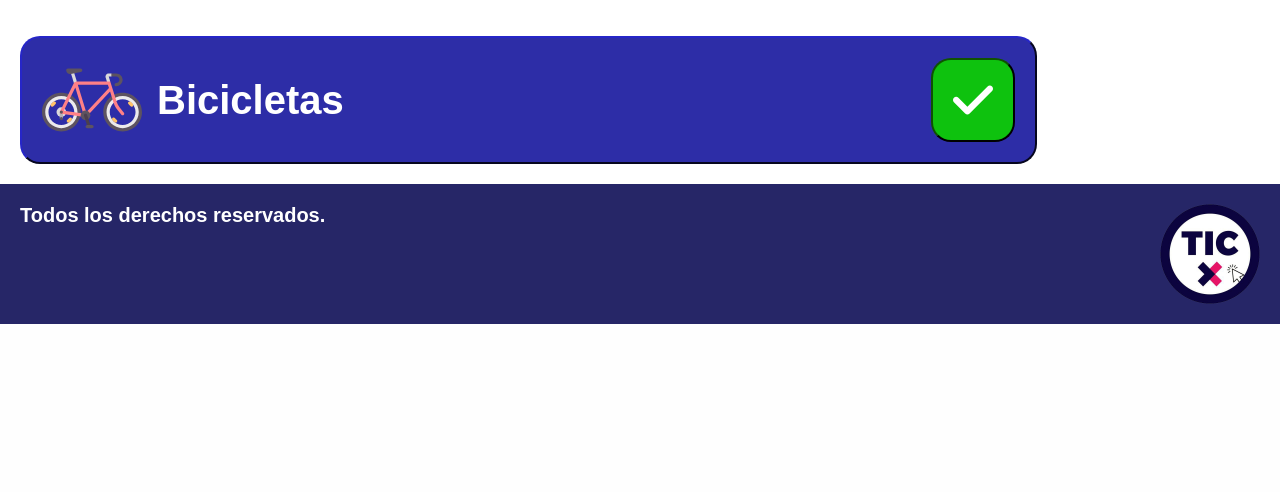
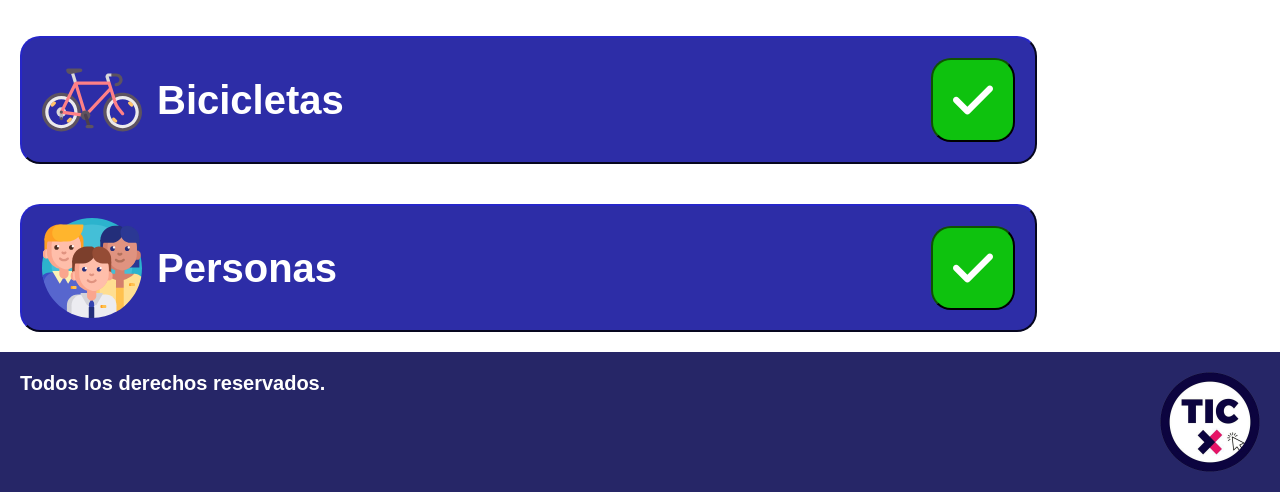
Before and after one commit to MatiasSingermann/IBODS-Fullstack, a Flask app: page / in a window 1280 px wide. Shown: the part 1576-2068 px from the top of the page. Before the commit the page ends 1900 px from the top, so only its background shows below. Run offline with Flask 2, Linux system fonts and the light colour scheme.

Commit message:
Personas agregadas

```diff
--- a/IBODS/static/index.js
+++ b/IBODS/static/index.js
@@ -54,6 +54,11 @@ document.addEventListener("DOMContentLoaded", () => {
     const btntildebicicletas = document.querySelector("#tilde-bicicletas");
     const btncruzbicicletas = document.querySelector("#cruz-bicicletas");
 
+    // Personas
+    const btnpersonas = document.querySelector("#checkbox-personas");
+    const btntildepersonas = document.querySelector("#tilde-personas");
+    const btncruzpersonas = document.querySelector("#cruz-personas");
+
     // Variables
     let numvolumen = "050";
 
@@ -64,8 +69,9 @@ document.addEventListener("DOMContentLoaded", () => {
     let estadoautomoviles = "1";
     let estadomotos = "1";
     let estadobicicletas = "1";
+    let estadopersonas = "1";
 
-    let mensajeaenviar = "0501111111";
+    let mensajeaenviar = "05011111111";
 
     // Menu Hamburguesa
 
@@ -369,5 +375,22 @@ document.addEventListener("DOMContentLoaded", () => {
         console.log(typeof(mensajeaenviar) + " - " + mensajeaenviar);
     }
     );
+
+    colorchanger(btnpersonas, btntildepersonas, btncruzpersonas);
+    hoverchanger(btnpersonas);
+    btnpersonas.addEventListener("click", () => {
+        colorchanger(btnpersonas, btntildepersonas, btncruzpersonas);
+        if (btnpersonas.style.borderColor === "rgb(15, 82, 2)") {
+            console.log("Personas ON");
+            estadopersonas = "1";
+        }
+        else {
+            console.log("Personas OFF");
+            estadopersonas = "0";
+        }
+        mensajeaenviar = numvolumen + estadosemaforos + estadopozos + estadocordonesdecalle + estadosendaspeatonales + estadoautomoviles + estadomotos + estadobicicletas + estadopersonas;
+        console.log(typeof(mensajeaenviar) + " - " + mensajeaenviar);
+    }
+    );
 }
 );
--- a/IBODS/templates/index.html
+++ b/IBODS/templates/index.html
@@ -177,6 +177,19 @@
                 </div>
             </div>
         </div>
+        <div id="objs-btn-container">
+            <div id="btn-container">
+                <img src="{{url_for('static', filename='personas.svg')}}" alt="Personas" class="img-obj">
+                <b>Personas</b>
+            </div>
+            <div id="btn-container-2">
+                <input type="checkbox">
+                <div class = "new-checkbox-container" id="checkbox-personas" tabindex="13">
+                    <img src="{{url_for('static', filename='tilde.svg')}}" alt="Tilde" class="tilde-img" id="tilde-personas">
+                    <img src="{{url_for('static', filename='cruz.svg')}}" alt="Cruz" class="cruz-img" id="cruz-personas">
+                </div>
+            </div>
+        </div>
     </div>
 
 
```
Also changed, not shown: 1 other file.
